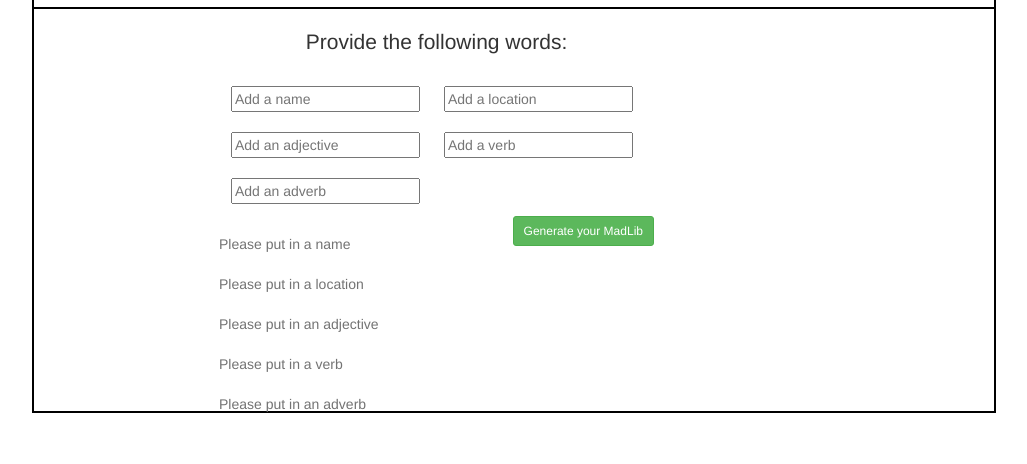
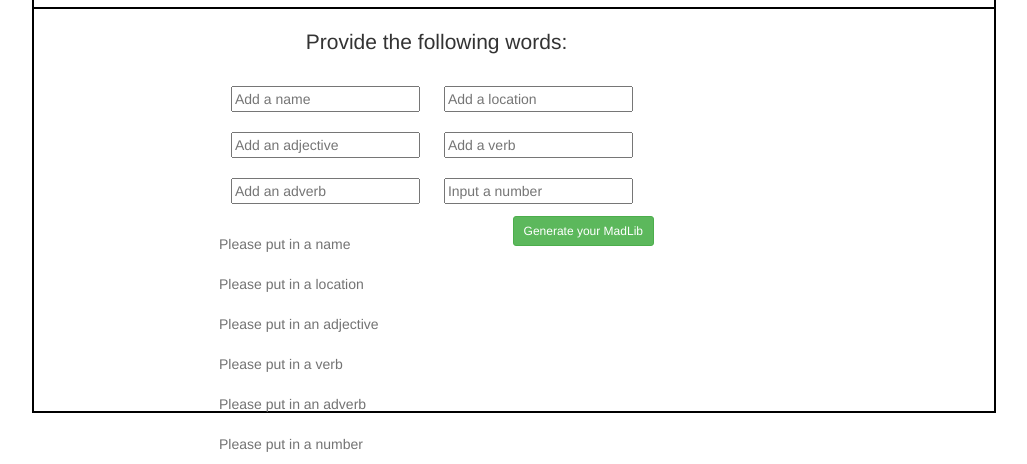
Before and after one commit to Tenkaklet/MadLibs, a plain HTML site: page index.html in a window 1280 px wide. Shown: the part 375-839 px from the top of the page, without its empty margins (126-1153 px from the left). Before the commit the page ends 800 px from the top, so only its background shows below. Drawn offline with nearby package versions, Linux system fonts and the light colour scheme; some packages are replaced by stand-ins of ours.

Commit message:
finishing touches

```diff
--- a/index.html
+++ b/index.html
@@ -28,7 +28,7 @@
                   <h1 class="text-center">Automate This!</h1>
               </div>
           </header>
-          <section id="game" class="container">
+          <section id="game" class="container" ng-cloak>
               <article class="col-md-6 col-md-offset-2" id="topInputs" ng-hide="showText = showText">
               <p class="lead text-center">Provide the following words:</p>
 
@@ -39,6 +39,7 @@
                           <input type="text" ng-class="adjective.value !== '' ? 'active' : 'not-active'" name="adjective" ng-model="adjective.value" placeholder="{{adjective.placeholder}}" required>
                           <input type="text" ng-class="verb.value !== '' ? 'active' : 'not-active'" name="verb" ng-model="verb.value" placeholder="{{verb.placeholder}}" required>
                           <input type="text" ng-class="adverb.value !== '' ? 'active' : 'not-active'" name="adverb" ng-model="adverb.value" placeholder="{{adverb.placeholder}}" required>
+                          <input type="number" name="number" ng-class="number.value !== '' ? 'active' : 'not-active' " ng-model="number.value" placeholder="{{number.placeholder}}" required>
                       </div>
                       <button class="btn btn-sm btn-success pull-right" type="submit" ng-click="showText = showText">Generate your MadLib</button>
 
@@ -57,12 +58,15 @@
                       <div class="help-block" ng-show="userForm.adverb.$error.required">
                           <p> Please put in an adverb</p>
                       </div>
+                      <div class="help-block" ng-show="userForm.number.$error.required">
+                          <p> Please put in a number</p>
+                      </div>
                   </form>
 
 
               </article>
               <article class="col-lg-12 text-center" id="story" ng-show="showText">
-                  <p class="lead">{{name.value}} lived in a {{location.value}} until he was the age of 57 years old. He had lived in a {{adjective.value}} part of the town, but now {{name.value}} needed to {{verb.value}}. Life awaited {{name.value}} and {{adverb.value}} was of the essence. Life wasn't easy for {{name.value}}, but sometimes -  <strong>God bless the internet</strong>!</p>
+                  <p class="lead">{{name.value}} lived in a {{location.value}} until he was the age of 57 years old. He had lived in a {{adjective.value}} part of the town, but now {{name.value}} needed to {{verb.value}}. Life awaited {{name.value}} and {{adverb.value}} was of the essence. Life wasn't easy for {{name.value}}, but sometimes -  <strong>God bless the internet</strong>! {{name.value}} lived to be {{number.value}} years old!</p>
                   <button type="button" class="btn btn-sm btn-success pull-right" name="reset" ng-click="reset()">Reset</button>
               </article>
           </section>
--- a/js/app.js
+++ b/js/app.js
@@ -21,6 +21,10 @@ $scope.master = {};
     };
     $scope.adverb = {
         placeholder: 'Add an adverb',
+        value: ''
+    };
+    $scope.number = {
+        placeholder: 'Input a number',
         value: ''
     };
     // function to submit form after validation
```
